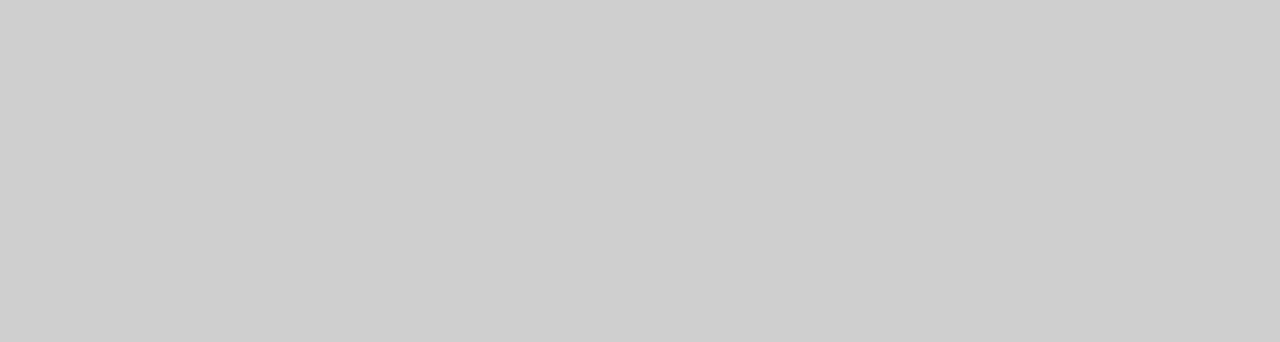
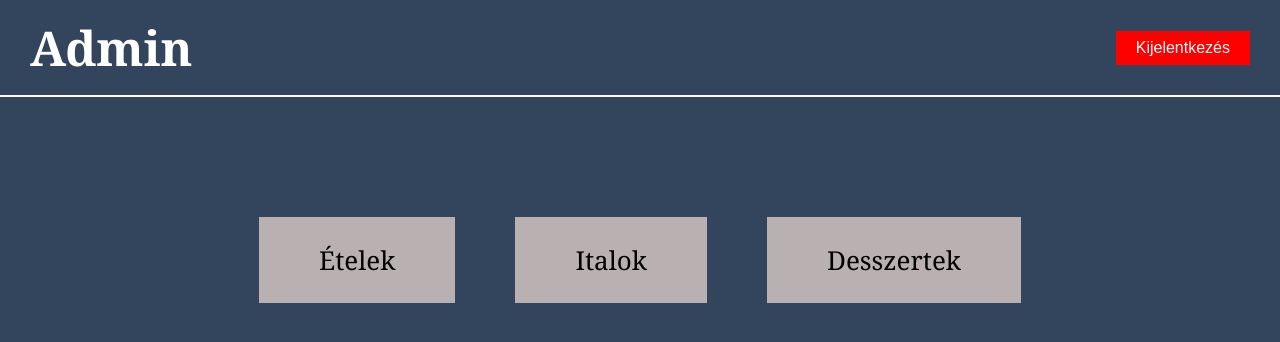
Before and after one commit to miklos123/KisKacsa-frontend, a React (Vite) app: page /adminpanel in a window 1280 px wide. Before the commit this address had no page. Shown: the top 342 px of the page. Built offline with nearby package versions, Linux system fonts and the light colour scheme.

Commit message:
adminpaneljsx

```diff
--- a/index.html
+++ b/index.html
@@ -1,10 +1,10 @@
 <!doctype html>
-<html lang="en">
+<html lang="hu">
   <head>
     <meta charset="UTF-8" />
     <link rel="icon" type="image/svg+xml" href="/vite.svg" />
     <meta name="viewport" content="width=device-width, initial-scale=1.0" />
-    <title>vizsga</title>
+    <title>KisKacsa Étterem</title>
   </head>
   <body>
     <div id="root"></div>
--- a/src/App.css
+++ b/src/App.css
@@ -309,68 +309,119 @@
 }
 
 /*admin felulet*/
-body{
-  margin:0;
+body {
+  margin: 0;
   font-family: "Times New Roman", serif;
-  background:#cfcfcf;
+  background: #2f4057;
+
 }
 
-.container{
-  width:90%;
-  margin:40px auto;
-  background:#2f4057;
-  color:white;
-  padding:40px;
-  text-align:center;
+.container {
+  width: 100%;
+  height: 100%;
+  margin: 40px auto;
+  background: #2f4057;
+  color: white;
+  padding: 40px;
+  text-align: center;
+
 }
 
-h1{
-  font-size:60px;
-  margin:0;
+h1 {
+  font-size: 60px;
+  margin: 0;
 }
 
-hr{
-  margin:20px 0 60px 0;
-  border:1px solid white;
+hr {
+  margin: 20px 0 60px 0;
+  border: 1px solid white;
 }
 
-.login-form{
-  width:400px;
-  margin:0 auto;
+.login-form {
+  width: 400px;
+  margin: 0 auto;
 }
 
-.form-row{
-  display:flex;
-  justify-content:center;
-  align-items:center;
-  margin-bottom:20px;
+.form-row {
+  display: flex;
+  justify-content: center;
+  align-items: center;
+  margin-bottom: 20px;
 }
 
-label{
-  width:100px;
-  text-align:right;
-  margin-right:20px;
+label {
+  width: 100px;
+  text-align: right;
+  margin-right: 20px;
 }
 
-input{
-  width:150px;
-  height:25px;
-  border:none;
-  background:#e0e0e0;
+input {
+  width: 150px;
+  height: 25px;
+  border: none;
+  background: #e0e0e0;
 }
 
-button{
-  background:red;
-  color:white;
-  border:none;
-  padding:8px 20px;
-  font-size:16px;
-  cursor:pointer;
+button {
+  background: red;
+  color: white;
+  border: none;
+  padding: 8px 20px;
+  font-size: 16px;
+  cursor: pointer;
 }
 
-button:hover{
-  background:darkred;
+button:hover {
+  background: darkred;
 }
+
+/* ADMINPANEL */
+.admin-container {
+  background-color: #33455c;
+  min-height: 100vh;
+  font-family: Georgia, serif;
+}
+
+.navbar {
+  display: flex;
+  justify-content: space-between;
+  align-items: center;
+  border-bottom: 2px solid white;
+  padding: 15px 30px;
+}
+
+.navbar h1 {
+  color: white;
+  font-size: 48px;
+  margin: 0;
+}
+
+.logout-btn {
+  background-color: red;
+  border: none;
+  padding: 12px 20px;
+  font-size: 18px;
+  cursor: pointer;
+}
+
+.menu-buttons {
+  display: flex;
+  justify-content: center;
+  gap: 60px;
+  margin-top: 120px;
+
+}
+
+.menu-buttons .button {
+  background: #b9b1b1;
+  border: none;
+  padding: 25px 60px;
+  font-size: 26px;
+  cursor: pointer;
+  color: black;
+  text-decoration: none;
+}
+
 
 /* mobil */
 @media (max-width: 900px) {
--- a/src/api.js
+++ b/src/api.js
@@ -1,37 +1,33 @@
-const BACKEND_URL = '/hirlevel'
+const BACKEND_URL = '/users'
 
-export async function hirlevelFeliratkozas(vezeteknev, keresztnev, szuletesnap, email) {
-
-    const res = await fetch(`${BACKEND_URL}/hirlevel`, {
+//login
+export async function login(email, psw) {
+    //console.log(email, psw)
+    const res = await fetch(`${BACKEND_URL}/login`, {
         method: 'POST',
         headers: {
             'Content-Type': 'application/json'
         },
-        body: JSON.stringify({
-            vezeteknev,
-            keresztnev,
-            szuletesnap,
-            email
-        })
+        credentials: 'include',
+        body: JSON.stringify({ email, psw })
     })
 
+    //console.log(res)
     const data = await res.json()
+    //console.log(data)
     return data
 }
 
-export async function loginAdmin(email, jelszo) {
-
-    const res = await fetch(`${BACKEND_URL}/hirlevel`, {
+//logout
+export async function logout() {
+    const res = await fetch(`${BACKEND_URL}/logout`, {
         method: 'POST',
-        headers: {
-            'Content-Type': 'application/json'
-        },
-        body: JSON.stringify({
-            email,
-            jelszo
-        })
+        credentials: 'include'
     })
 
-    const data = await res.json()
-    return data
+    if (!res.ok) {
+        const data = await res.json()
+        return { error: data?.error }
+    }
+    return await res.json()
 }
--- a/src/main.jsx
+++ b/src/main.jsx
@@ -6,13 +6,21 @@ import { BrowserRouter, Routes, Route } from 'react-router-dom'
 
 import Home from './pages/Home.jsx'
 import Admin from './pages/Admin.jsx'
+import Adminpanel from './pages/Adminpanel.jsx'
+import Italok from './pages/Italok.jsx'
+import Ételek from './pages/Ételek.jsx'
+import Desszertek from './pages/Desszertek.jsx'
 
 createRoot(document.getElementById('root')).render(
   <StrictMode>
     <BrowserRouter>
       <Routes>
         <Route path='/' element={<Home />}/>
-        <Route path='/admin' element={<Admin />}/>
+        <Route path='admin' element={<Admin />}/>
+        <Route path='adminpanel' element={<Adminpanel />}/>
+        <Route path='etelek' element={<Ételek/>}/>
+        <Route path='italok' element={<Italok/>}/>
+        <Route path='desszertek' element={<Desszertek/>}/>
       </Routes>
     </BrowserRouter>
   </StrictMode>,
--- a/src/pages/Admin.jsx
+++ b/src/pages/Admin.jsx
@@ -1,34 +1,55 @@
 import { useState } from "react";
 import "../App.css";
-import { loginAdmin } from "../api";
-import { useNavigate } from "react-router-dom";
+import { useNavigate, Link } from "react-router-dom";
+import { login } from '../api'
+import InputMezo from "../components/inputMezo";
+import FeketeGomb from "../components/Gomb";
+
 
 export default function Admin() {
+    const navigate = useNavigate();
     const [email, setEmail] = useState("")
-    const [Jelszo, setJelszo] = useState("")
-    const navigation = useNavigate();
+    const [psw, setPsw] = useState("")
+
+    const [hiba, setHiba] = useState('')
+    const [uzenet, setUzenet] = useState('')
+
+    async function onLogin() {
+        setHiba('')
+        setUzenet('')
+
+        if (!email || !psw) {
+            return setHiba('Minden mezőt tölts ki!')
+        }
+        try {
+            const data = await login(email, psw)
+            console.log(email, psw);
+            if (data.error) {
+                return setHiba(data.error)
+            }
+            setUzenet(data.message)
+            setTimeout(() => navigate('/Adminpanel'))
+        } catch (err) {
+            return setHiba('Nem sikerült kapcsolódni a backendhez.')
+        }
+    }
+
     return (
         <div className="container">
             <h1>Admin</h1>
             <hr />
             <div className="login-form">
                 <div className="form-row">
-                    <label>E-mail:</label>
-                    <input type="email" value={email} onChange={(e)=>setEmail(e.target.value)}/>
+                    <InputMezo label='E-mail' type='email' value={email} setValue={setEmail} placeholder='example@example.com' />
                 </div>
                 <div className="form-row">
-                    <label>Jelszó:</label>
-                    <input type="password" value={Jelszo} onChange={(e)=>setJelszo(e.target.value)}/>
+                    <InputMezo label='Jelszó' type='password' value={psw} setValue={setPsw} placeholder='********' />
                 </div>
-                <button onClick={async()=>{
-                    console.log(email, Jelszo);
-                    //const data = await loginAdmin(email, jelszo)
-                    // megfelelő érték érkezett-e, azaz bejektnekzett-e
-                    // ha nem --> hibaüzenet
-                    // ha igen --> akkor sikerességről üzi
-                    // és navigálás --> adminpanel --> navigation("/admin-panel")
-                }}>Bejelentkezés</button>
+                <FeketeGomb szin='btn btn-dark px-4' text='Bejelentkezés' onClick={onLogin} />
             </div>
+
+            {hiba && <div className="alert alert-danger text-center my-2">{hiba}</div>}
+            {uzenet && <div className="alert alert-success text-center my-2">{uzenet}</div>}
         </div>
     );
 }
--- /dev/null
+++ b/src/pages/Adminpanel.jsx
@@ -0,0 +1,41 @@
+import { logout } from '../api'
+import FeketeGomb from "../components/Gomb"
+
+
+import Ételek from "../pages/Ételek"
+import Desszertek from "../pages/Desszertek"
+import Italok from "../pages/Italok"
+
+import { BrowserRouter, Routes, Route } from "react-router-dom";
+import { useNavigate, Link } from "react-router-dom";
+
+export default function Adminpanel(){
+    const navigate = useNavigate();
+    async function onLogout() {
+        const data = await logout()
+        if(data.error) {
+            return setErrorUser(data.error)
+        }
+        navigate('/')
+    }
+
+    async function handleClick() {
+        navigate('/')
+    }
+
+    return (
+        <div className="admin-container">
+
+            <header className="navbar">
+                <h1>Admin</h1>
+                <FeketeGomb szin='btn btn-dark px-4' text='Kijelentkezés' onClick={onLogout} />
+            </header>
+
+            <div className="menu-buttons">
+                <Link className='button' to='/etelek'>Ételek</Link>
+                <Link className='button' to='/italok'>Italok</Link>
+                <Link className='button' to='/desszertek'>Desszertek</Link>
+            </div>
+        </div>
+    )
+}
--- /dev/null
+++ b/src/pages/Desszertek.jsx
@@ -0,0 +1,5 @@
+export default function Desszertek(){
+    return(
+        <h1>Desszertek</h1>
+    )
+}
--- /dev/null
+++ b/src/pages/Italok.jsx
@@ -0,0 +1,5 @@
+export default function Italok(){
+    return(
+        <h1>Italok</h1>
+    )
+}
--- /dev/null
+++ b/src/pages/Ételek.jsx
@@ -0,0 +1,5 @@
+export default function Ételek(){
+    return(
+        <h1>Ételek</h1>
+    )
+}
```
